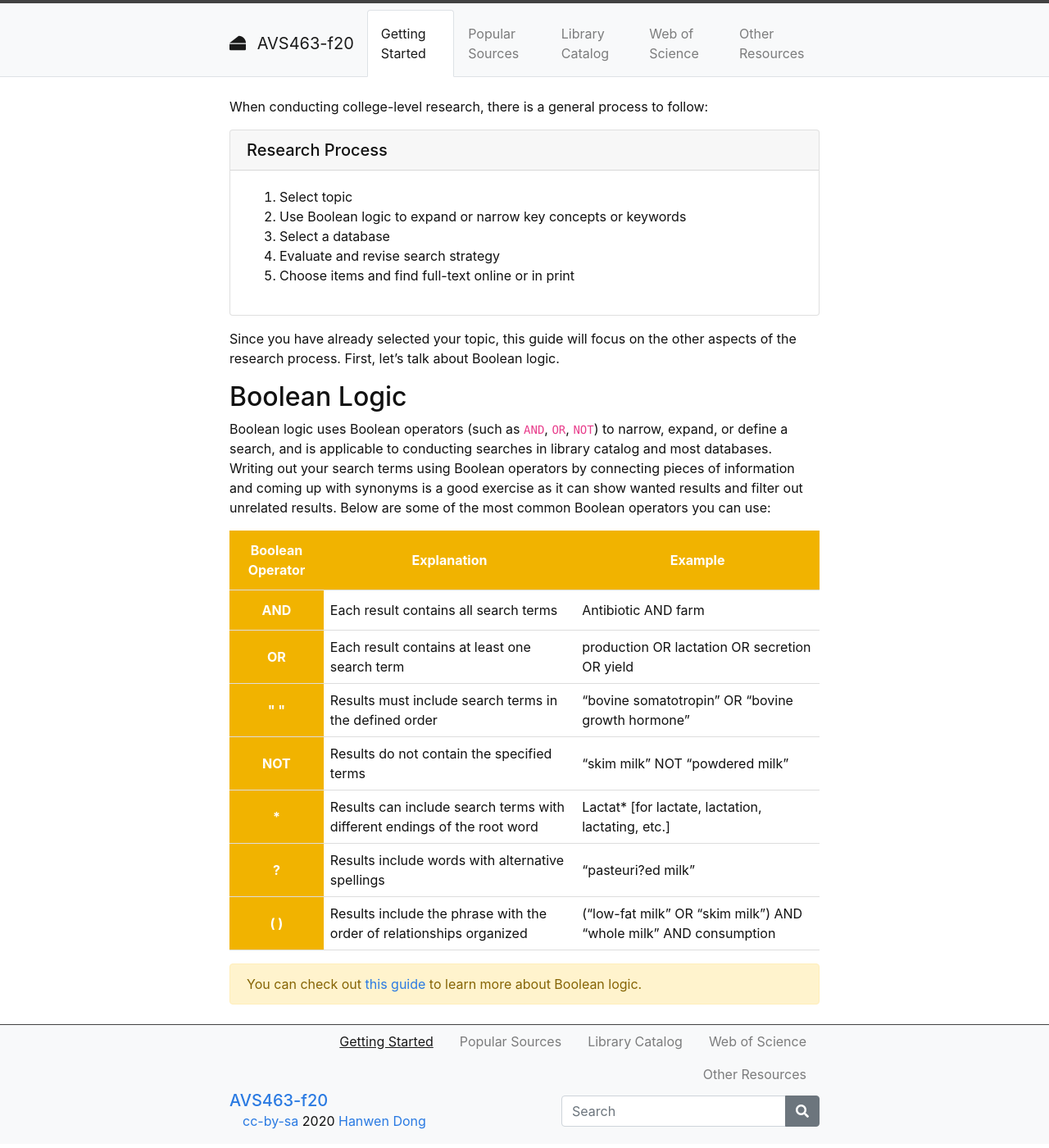
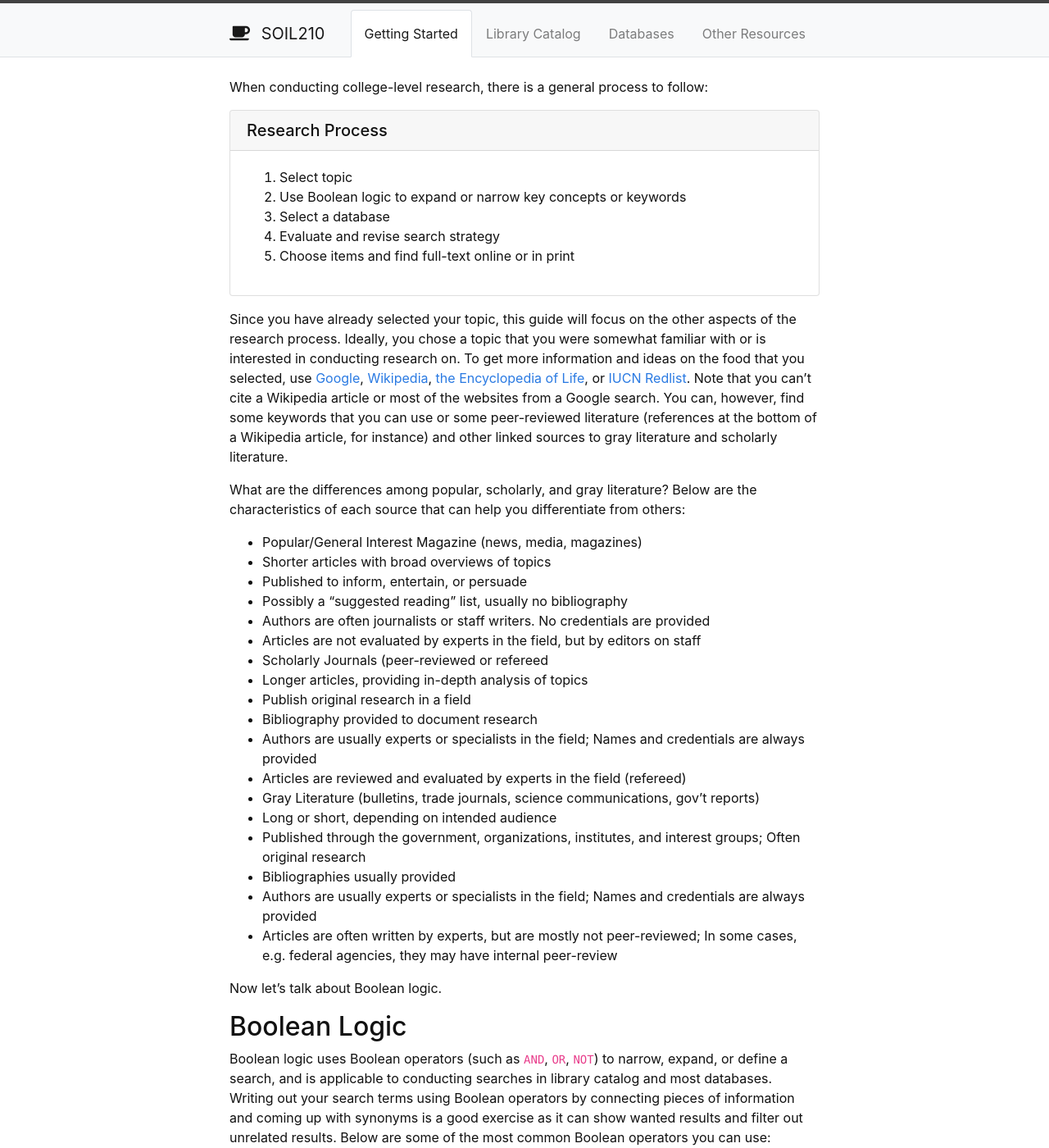
Before and after one commit to DickTurpshead/soil210, a Jekyll site: the page built from content/1-Getting-Started.md, in a window 1280 px wide and 1400 px high. Shown: the whole window at 82% size. Built offline with Jekyll 4.4.1, drawn with Linux system fonts in a browser that asks for light colours; some of the changed text lies outside the part shown.

Commit message:
initial commit

```diff
--- a/_config.yml
+++ b/_config.yml
@@ -1,27 +1,27 @@
-# AVS463fall20, hanwendong1
-# https://github.com/hanwendong1/AVS463-f20
+# SOIL210, hanwendong1
+# https://github.com/hanwendong1/soil210
 # A Jekyll template for a simple workshop website
 
 # Site settings
 # title appears in the header
-title: AVS463-f20
+title: SOIL210
 # title-icon appears in the header to give some pizazz (leave blank for none)
 # choose from Font Awesome 5 free, https://fontawesome.com/icons?d=gallery&m=free
 # some options: fas fa-cheese; fas fa-cogs; fas fa-code; fas fa-chalkboard-teacher; fas fa-book-open
-title-icon: fas fa-cheese
+title-icon: fas fa-coffee
 # description and keywords for meta tags
-description: "Library resources for fall 2020 AVS 463 current topic debates assignment!"
-keywords: "AVS, Growth and Lacation, dairy science"
+description: "This website provides research support for students enrolled in SOIL 210 for the annotated bibliography assignment."
+keywords: "soil, food, cals"
 featured-image: "/images/uidaho-workshop.jpg"
 
 # author settings for cc-by, appears in the footer
 author: Hanwen Dong
-Contributor: Jylisa Doney
-pub_year: 2020
+Contributor: Jeremy Kenyon, Evan Will
+pub_year: 2021
 github_username: hanwendong1
 
 # add the full url for the github repository
-repo: "https://github.com/hanwendong1/AVS463-f20"
+repo: "https://github.com/hanwendong1/soil210"
 
 # site urls
 # add the url for the domain,
@@ -29,7 +29,7 @@ repo: "https://github.com/hanwendong1/AVS463-f20"
 url: https://hanwendong1.github.io
 # add subsection of the domain,
 # on gh-pages this is a / followed by the name of the repository
-baseurl: /AVS463-f20
+baseurl: /soil210
 
 # add search box to footer?
 search: true
--- a/_includes/credits.html
+++ b/_includes/credits.html
@@ -1,2 +1,2 @@
 <p><strong>Author:</strong> CC BY-SA <a href="https://github.com/{{ site.github_username }}">{{ site.author }}</a> {{ site.pub_year}} (get <a href="{{ site.repo }}" target="_blank" rel="noopener">source code</a>). <a href="http://creativecommons.org/licenses/by-sa/4.0/" rel="license"><img src="https://i.creativecommons.org/l/by-sa/4.0/88x31.png" alt="Creative Commons License" /></a></p>
-<p><strong>Contributors:</strong> <a href = "mailto: jylisadoney@uidaho.edu">Jylisa Doney</a>, <a href = "mailto: ewilliamson@uidaho.edu">Evan Will</a>.</p>
+<p><strong>Contributors:</strong> <a href = "mailto: jkenyon@uidaho.edu">Jeremy Kenyon</a>, <a href = "mailto: ewilliamson@uidaho.edu">Evan Will</a>.</p>
--- a/content/1-Getting-Started.md
+++ b/content/1-Getting-Started.md
@@ -17,7 +17,29 @@ When conducting college-level research, there is a general process to follow:
 
 {% include card.md text=text header="Research Process" %}
 
-Since you have already selected your topic, this guide will focus on the other aspects of the research process. First, let’s talk about Boolean logic.
+Since you have already selected your topic, this guide will focus on the other aspects of the research process. Ideally, you chose a topic that you were somewhat familiar with or is interested in conducting research on. To get more information and ideas on the food that you selected, use <a href="https://www.google.com/" target="_blank" rel="noopener">Google</a>, <a href="https://www.wikipedia.org/" target="_blank" rel="noopener">Wikipedia</a>, <a href="https://www.eol.org/" target="_blank" rel="noopener">the Encyclopedia of Life</a>, or <a href="http://www.iucnredlist.org/" target="_blank" rel="noopener">IUCN Redlist</a>. Note that you can't cite a Wikipedia article or most of the websites from a Google search. You can, however, find some keywords that you can use or some peer-reviewed literature (references at the bottom of a Wikipedia article, for instance) and other linked sources to gray literature and scholarly literature.
+
+What are the differences among popular, scholarly, and gray literature? Below are the characteristics of each source that can help you differentiate from others:
+- Popular/General Interest Magazine (news, media, magazines)
+ - Shorter articles with broad overviews of topics
+ - Published to inform, entertain, or persuade
+ - Possibly a “suggested reading” list, usually no bibliography
+ - Authors are often journalists or staff writers. No credentials are provided
+ - Articles are not evaluated by experts in the field, but by editors on staff
+- Scholarly Journals (peer-reviewed or refereed
+ - Longer articles, providing in-depth analysis of topics
+ - Publish original research in a field
+ - Bibliography provided to document research
+ - Authors are usually experts or specialists in the field; Names and credentials are always provided
+ - Articles are reviewed and evaluated by experts in the field (refereed)
+- Gray Literature (bulletins, trade journals, science communications, gov’t reports)
+ - Long or short, depending on intended audience
+ - Published through the government, organizations, institutes, and interest groups; Often original research
+ - Bibliographies usually provided
+ - Authors are usually experts or specialists in the field; Names and credentials are always provided
+ - Articles are often written by experts, but are mostly not peer-reviewed; In some cases, e.g. federal agencies, they may have internal peer-review
+
+Now let’s talk about Boolean logic.
 
 ## Boolean Logic
 
@@ -52,27 +74,27 @@ Boolean logic uses Boolean operators (such as `AND`, `OR`, `NOT`) to narrow, exp
          <tr>
             <th style="text-align:Center">AND</th>
             <td style="text-align:Left">Each result contains all search terms</td>
-            <td style="text-align:Left">Antibiotic AND farm</td>
+            <td style="text-align:Left">banana AND production</td>
+         </tr>
+         <tr>
+            <th style="text-align:Center">" "</th>
+            <td style="text-align:Left">Results must include search terms in the defined order</td>
+            <td style="text-align:Left">"vegetable oil"</td>
          </tr>
          <tr>
             <th style="text-align:Center">OR</th>
             <td style="text-align:Left">Each result contains at least one search term</td>
-            <td style="text-align:Left">production OR lactation OR secretion OR yield</td>
-         </tr>
-         <tr>
-            <th style="text-align:Center">" "</th>
-            <td style="text-align:Left">Results must include search terms in the defined order</td>
-            <td style="text-align:Left">“bovine somatotropin” OR “bovine growth hormone”</td>
+            <td style="text-align:Left">"vegetable oil" OR crisco</td>
          </tr>
           <tr>
             <th style="text-align:Center">NOT</th>
             <td style="text-align:Left">Results do not contain the specified terms</td>
-            <td style="text-align:Left">“skim milk” NOT “powdered milk”</td>
+            <td style="text-align:Left">"packaged chicken" NOT "whole chicken"</td>
          </tr>
          <tr>
             <th style="text-align:Center">*</th>
             <td style="text-align:Left">Results can include search terms with different endings of the root word</td>
-            <td style="text-align:Left">Lactat* [for lactate, lactation, lactating, etc.]</td>
+            <td style="text-align:Left">avocado* [for avocado and avocados]</td>
          </tr>
          <tr>
             <th style="text-align:Center">?</th>
@@ -82,7 +104,7 @@ Boolean logic uses Boolean operators (such as `AND`, `OR`, `NOT`) to narrow, exp
           <tr>
             <th style="text-align:Center">( )</th>
             <td style="text-align:Left">Results include the phrase with the order of relationships organized</td>
-            <td style="text-align:Left">(“low-fat milk” OR “skim milk”) AND “whole milk” AND consumption</td>
+            <td style="text-align:Left">("white sugar" OR "brown sugar") NOT "liquid sugar"</td>
          </tr>
       </table>
    </body>
@@ -90,6 +112,6 @@ Boolean logic uses Boolean operators (such as `AND`, `OR`, `NOT`) to narrow, exp
    </p>
 </html>
 
-{% capture text %}You can check out [this guide](https://libguides.uidaho.edu/boolean) to learn more about Boolean logic.
+{% capture text %}You can check out <a href="https://libguides.uidaho.edu/boolean" target="_blank" rel="noopener">this research guide</a> to learn more about Boolean logic.
 {% endcapture %}
 {% include alert.md text=text color="warning" %}
```
Also changed, not shown: content/2-Library-Catalog.md (added, +35 -0 lines), content/2-Popular-Sources.md (deleted, +0 -69 lines), content/3-Databases.md (added, +76 -0 lines), content/3-Library-Catalog.md (deleted, +0 -32 lines), content/4-Other-Resources.md (added, +93 -0 lines), content/4-Web-of-Science.md (deleted, +0 -32 lines), content/5-Other-Resources.md (deleted, +0 -111 lines), index.md (+12 -12 lines), favicon.ico, images/Screenshots-03.png, images/Screenshots-04.png, images/Screenshots-09.png.
